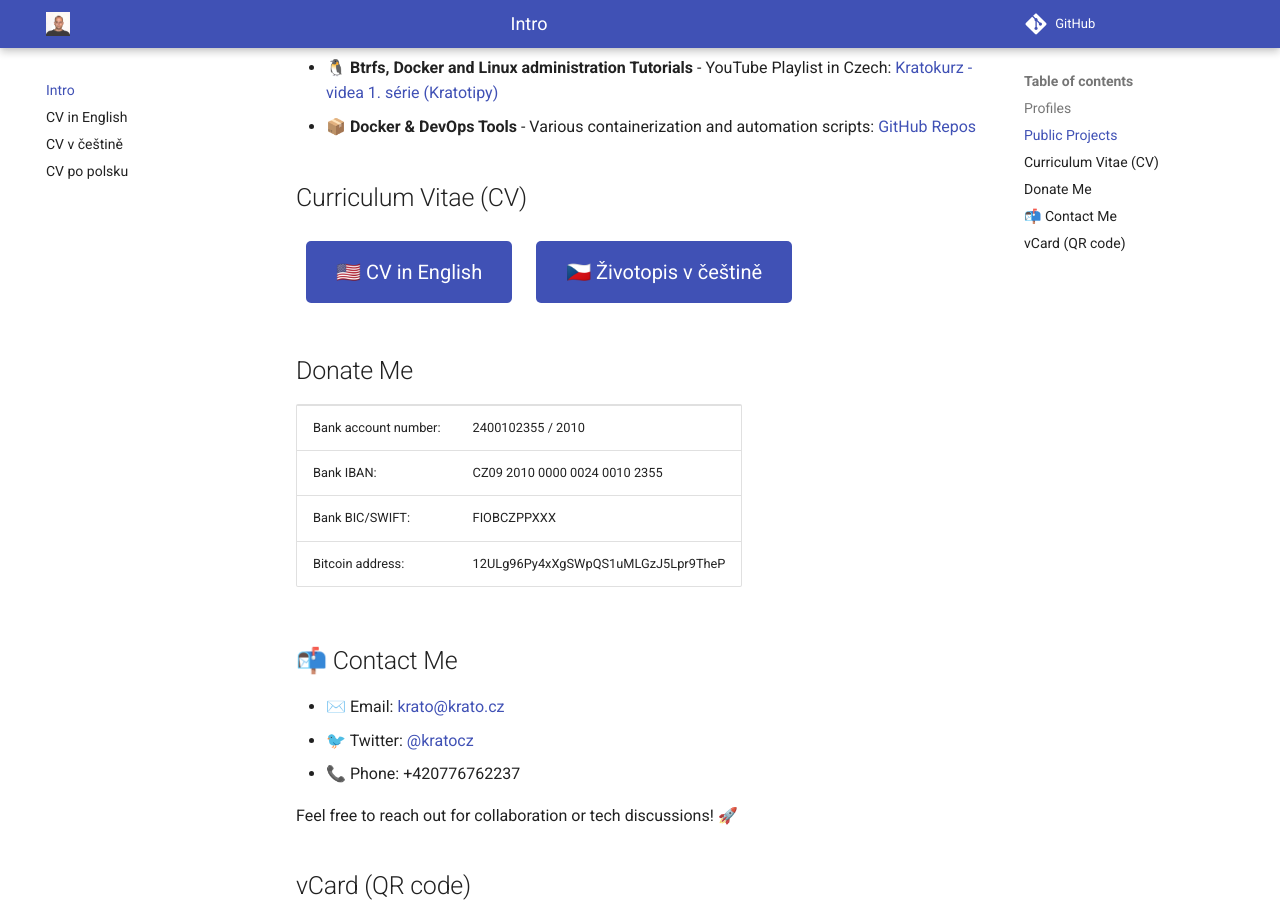
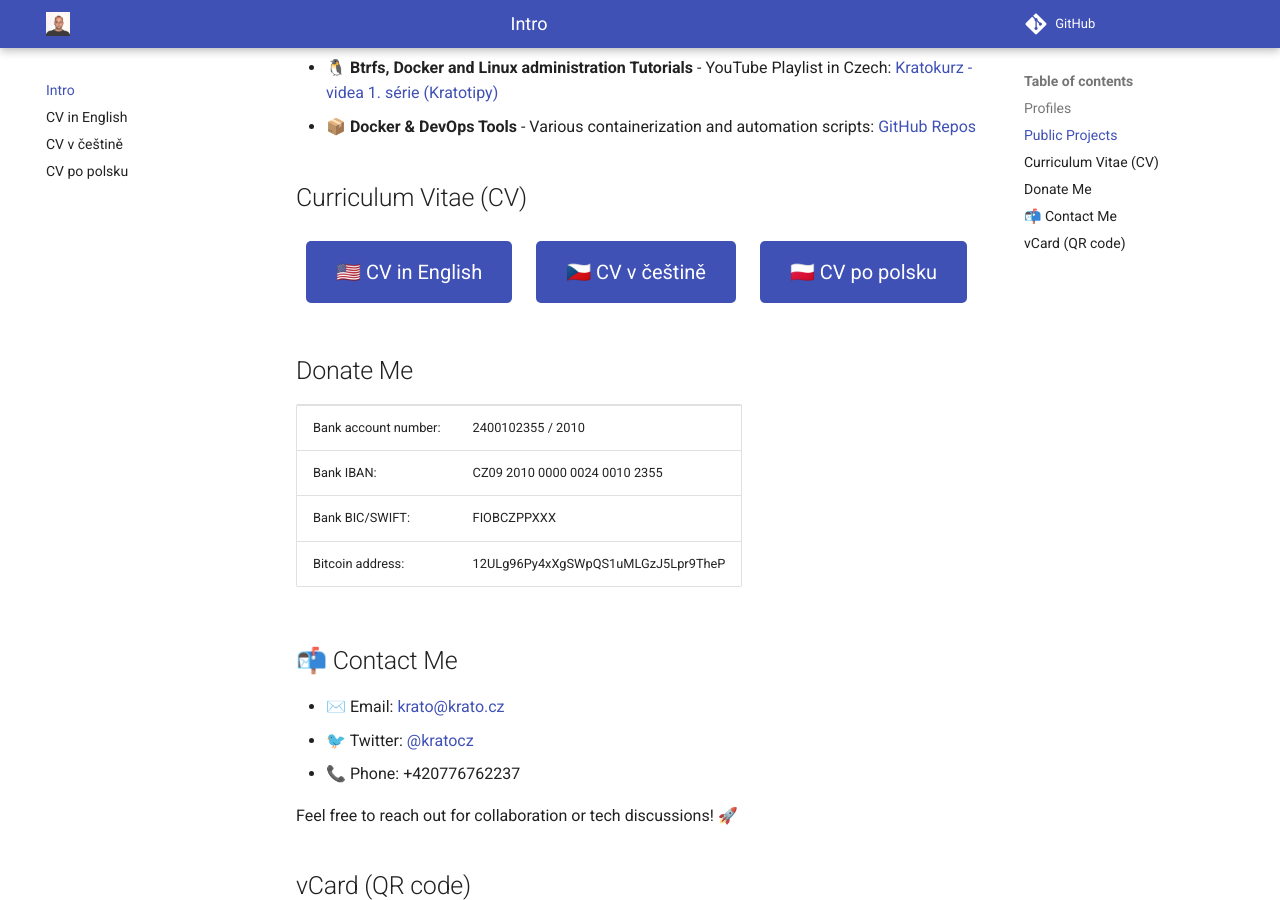
Before and after one commit to kratocz/kratocz, an MkDocs documentation site: the page built from docs/index.md, in a window 1280 px wide and 900 px high, scrolled down 1165 px. Built offline with MkDocs 1.6.1 and Material for MkDocs 9.7.7, drawn with Linux system fonts in a browser that asks for light colours.

Commit message:
feat: add Polish CV link to homepage
Add Polish CV button to the homepage CV section alongside the existing English and Czech versions.

🤖 Generated with [Claude Code](https://claude.ai/code)

Co-Authored-By: Claude <noreply@anthropic.com>

```diff
--- a/docs/index.md
+++ b/docs/index.md
@@ -30,7 +30,7 @@ I specialize in working with PHP, Docker, AI technologies, and Btrfs, focusing o
 
 ## Curriculum Vitae (CV)
 
-<a href="en/cv" style="display:inline-block; padding: 15px 30px; font-size: 20px; color: white; background: rgb(64, 81, 181); text-decoration: none; border-radius: 5px; margin: 10px;">🇺🇸 CV in English</a> <a href="cs/cv" style="display:inline-block; padding: 15px 30px; font-size: 20px; color: white; background: rgb(64, 81, 181); text-decoration: none; border-radius: 5px; margin: 10px;">🇨🇿 Životopis v češtině</a>
+<a href="en/cv" style="display:inline-block; padding: 15px 30px; font-size: 20px; color: white; background: rgb(64, 81, 181); text-decoration: none; border-radius: 5px; margin: 10px;">🇺🇸 CV in English</a> <a href="cs/cv" style="display:inline-block; padding: 15px 30px; font-size: 20px; color: white; background: rgb(64, 81, 181); text-decoration: none; border-radius: 5px; margin: 10px;">🇨🇿 CV v češtině</a> <a href="pl/cv" style="display:inline-block; padding: 15px 30px; font-size: 20px; color: white; background: rgb(64, 81, 181); text-decoration: none; border-radius: 5px; margin: 10px;">🇵🇱 CV po polsku</a>
 
 ## Donate Me
 
```
